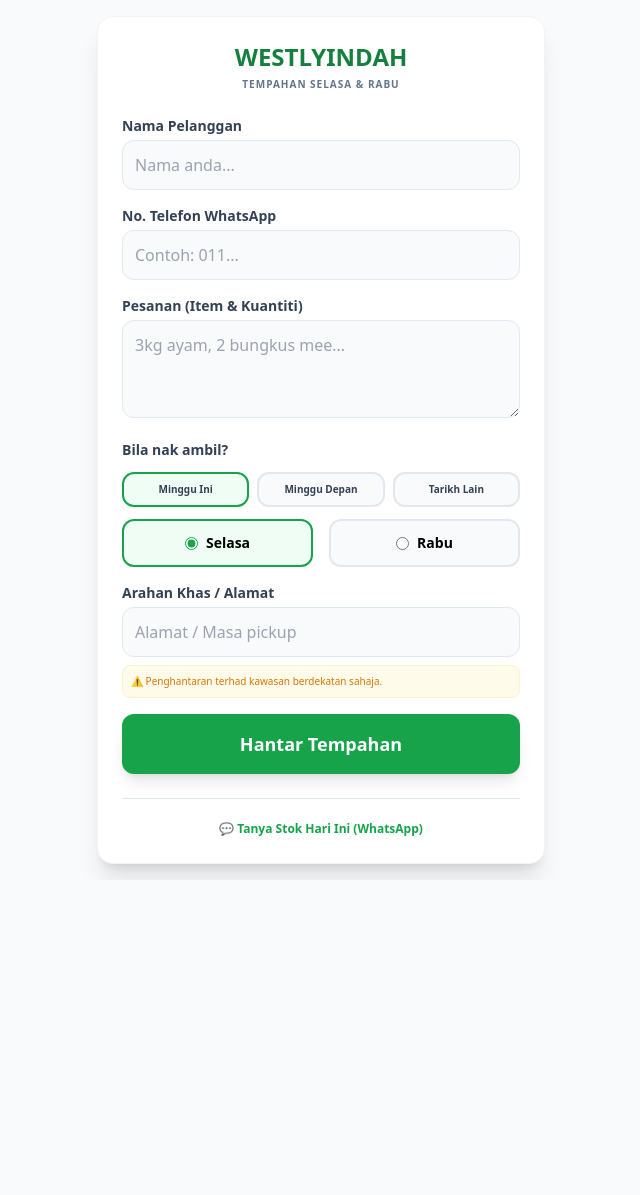
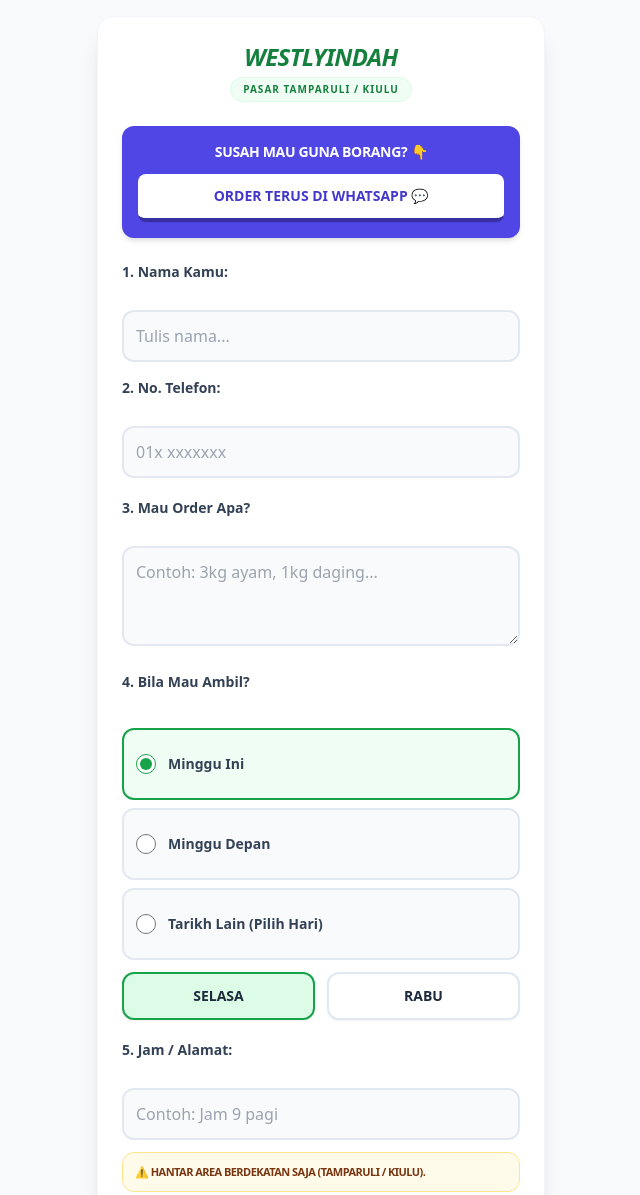
Before and after one commit to limbaiwindah/westlyindah-ordering, a plain HTML site: page index.html in a window 1280 px wide. Shown: the top 1195 px of the page, without its empty margins (319-959 px from the left). Before the commit the page ends 880 px from the top, so only its background shows below. Drawn offline with nearby package versions, Linux system fonts and the light colour scheme.

Commit message:
Update HTML for WestlyIndah ordering form

```diff
--- a/index.html
+++ b/index.html
@@ -3,103 +3,148 @@
 <head>
     <meta charset="UTF-8">
     <meta name="viewport" content="width=device-width, initial-scale=1.0">
-    <title>WestlyIndah Ordering</title>
+    <title>Tempahan WestlyIndah</title>
     <script src="https://cdn.tailwindcss.com"></script>
     <style>
-        /* Hidden by default, shown when "Tarikh Lain" is picked */
         #customDateContainer { display: none; }
+        input, button, label { min-height: 44px; }
     </style>
 </head>
 <body class="bg-slate-50 min-h-screen flex items-center justify-center p-4">
 
     <div class="w-full max-w-md bg-white rounded-2xl shadow-xl p-6 border border-slate-100">
         <div class="text-center mb-6">
-            <h1 class="text-2xl font-bold text-green-700 uppercase">WestlyIndah</h1>
-            <p class="text-[10px] text-slate-500 font-bold uppercase tracking-widest mt-1 text-center">Tempahan Selasa & Rabu</p>
+            <h1 class="text-2xl font-black text-green-700 uppercase tracking-tight italic">WestlyIndah</h1>
+            <div class="inline-block bg-green-50 text-green-700 text-[10px] font-bold px-3 py-1 rounded-full mt-1 border border-green-100 uppercase tracking-widest text-center">
+                Pasar Tamparuli / Kiulu
+            </div>
         </div>
 
-        <form id="orderForm" class="space-y-4">
+        <div class="mb-6 bg-indigo-600 rounded-xl p-4 shadow-md text-center">
+            <p class="text-white font-bold text-sm mb-3 uppercase tracking-tight">Susah Mau Guna Borang? 👇</p>
+            <a href="https://wa.me/601126860080?text=SAYA%20MAU%20ORDER%3A%0A%0ANama%3A%0ANo%20Tel%3A%0AHari%20(Selasa%2FRabu)%3A%0APesanan%3A%0ANota%3A"
+            class="inline-block w-full bg-white text-indigo-700 py-3 rounded-lg shadow-sm font-black text-sm border-b-4 border-indigo-800 active:border-b-0 active:translate-y-1 uppercase transition-all">
+                Order Terus Di WhatsApp 💬
+            </a>
+        </div>
+
+        <form id="orderForm" class="space-y-5">
             <div class="grid grid-cols-1 gap-4">
                 <div>
-                    <label class="block text-sm font-semibold text-slate-700 mb-1">Nama Pelanggan</label>
-                    <input type="text" id="name" required placeholder="Nama anda..."
-                        class="w-full p-3 bg-slate-50 border border-slate-200 rounded-xl focus:ring-2 focus:ring-green-500 outline-none transition">
+                    <label class="block text-sm font-bold text-slate-700 mb-1">1. Nama Kamu:</label>
+                    <input type="text" id="name" required placeholder="Tulis nama..."
+                        class="w-full p-3 bg-slate-50 border-2 border-slate-200 rounded-xl focus:border-green-500 outline-none text-base font-medium">
                 </div>
                 <div>
-                    <label class="block text-sm font-semibold text-slate-700 mb-1">No. Telefon WhatsApp</label>
-                    <input type="tel" id="phone" required placeholder="Contoh: 011..."
-                        class="w-full p-3 bg-slate-50 border border-slate-200 rounded-xl focus:ring-2 focus:ring-green-500 outline-none transition">
+                    <label class="block text-sm font-bold text-slate-700 mb-1">2. No. Telefon:</label>
+                    <input type="tel" id="phone" required placeholder="01x xxxxxxx"
+                        class="w-full p-3 bg-slate-50 border-2 border-slate-200 rounded-xl focus:border-green-500 outline-none text-base font-medium">
                 </div>
             </div>
 
             <div>
-                <label class="block text-sm font-semibold text-slate-700 mb-1">Pesanan (Item & Kuantiti)</label>
-                <textarea id="orderItems" rows="3" required placeholder="3kg ayam, 2 bungkus mee..."
-                    class="w-full p-3 bg-slate-50 border border-slate-200 rounded-xl focus:ring-2 focus:ring-green-500 outline-none transition"></textarea>
+                <label class="block text-sm font-bold text-slate-700 mb-1">3. Mau Order Apa?</label>
+                <textarea id="orderItems" rows="3" required placeholder="Contoh: 3kg ayam, 1kg daging..."
+                    class="w-full p-3 bg-slate-50 border-2 border-slate-200 rounded-xl focus:border-green-500 outline-none text-base font-medium"></textarea>
             </div>
 
             <div class="space-y-3">
-                <label class="block text-sm font-semibold text-slate-700">Bila nak ambil?</label>
-                <div class="grid grid-cols-3 gap-2">
-                    <label class="flex flex-col items-center justify-center p-2 bg-slate-50 border border-slate-200 rounded-xl cursor-pointer has-[:checked]:border-green-600 has-[:checked]:bg-green-50 border-2 transition text-center">
-                        <input type="radio" name="weekPick" value="Minggu Ini" checked class="hidden" onclick="toggleDate(false)">
-                        <span class="text-[10px] font-bold text-slate-700">Minggu Ini</span>
+                <label class="block text-sm font-bold text-slate-700">4. Bila Mau Ambil?</label>
+
+                <div class="grid grid-cols-1 gap-2">
+                    <label class="flex items-center p-3 bg-slate-50 border-2 border-slate-200 rounded-xl cursor-pointer has-[:checked]:border-green-600 has-[:checked]:bg-green-50 transition">
+                        <input type="radio" name="weekPick" value="Minggu Ini" checked class="w-5 h-5 accent-green-600 mr-3" onclick="toggleDate(false)">
+                        <span class="text-sm font-bold text-slate-700">Minggu Ini</span>
                     </label>
-                    <label class="flex flex-col items-center justify-center p-2 bg-slate-50 border border-slate-200 rounded-xl cursor-pointer has-[:checked]:border-green-600 has-[:checked]:bg-green-50 border-2 transition text-center">
-                        <input type="radio" name="weekPick" value="Minggu Depan" class="hidden" onclick="toggleDate(false)">
-                        <span class="text-[10px] font-bold text-slate-700">Minggu Depan</span>
+                    <label class="flex items-center p-3 bg-slate-50 border-2 border-slate-200 rounded-xl cursor-pointer has-[:checked]:border-green-600 has-[:checked]:bg-green-50 transition">
+                        <input type="radio" name="weekPick" value="Minggu Depan" class="w-5 h-5 accent-green-600 mr-3" onclick="toggleDate(false)">
+                        <span class="text-sm font-bold text-slate-700">Minggu Depan</span>
                     </label>
-                    <label class="flex flex-col items-center justify-center p-2 bg-slate-50 border border-slate-200 rounded-xl cursor-pointer has-[:checked]:border-green-600 has-[:checked]:bg-green-50 border-2 transition text-center">
-                        <input type="radio" name="weekPick" value="Custom" class="hidden" onclick="toggleDate(true)">
-                        <span class="text-[10px] font-bold text-slate-700">Tarikh Lain</span>
+                    <label class="flex items-center p-3 bg-slate-50 border-2 border-slate-200 rounded-xl cursor-pointer has-[:checked]:border-green-600 has-[:checked]:bg-green-50 transition text-left">
+                        <input type="radio" name="weekPick" value="Custom" class="w-5 h-5 accent-green-600 mr-3" onclick="toggleDate(true)">
+                        <span class="text-sm font-bold text-slate-700">Tarikh Lain (Pilih Hari)</span>
                     </label>
                 </div>
 
-                <div id="daySelector" class="grid grid-cols-2 gap-4 mt-2">
-                    <label class="flex items-center justify-center p-3 bg-slate-50 border-2 border-slate-200 rounded-xl cursor-pointer has-[:checked]:border-green-600 has-[:checked]:bg-green-50 transition">
-                        <input type="radio" name="dayPick" value="Selasa" checked class="mr-2 accent-green-600">
-                        <span class="text-sm font-bold">Selasa</span>
+                <div id="daySelector" class="flex gap-3 mt-2">
+                    <label class="flex-1 flex items-center justify-center p-3 bg-white border-2 border-slate-200 rounded-xl cursor-pointer has-[:checked]:border-green-600 has-[:checked]:bg-green-100 shadow-sm">
+                        <input type="radio" name="dayPick" value="Selasa" checked class="hidden">
+                        <span class="text-sm font-black text-slate-800 uppercase">Selasa</span>
                     </label>
-                    <label class="flex items-center justify-center p-3 bg-slate-50 border-2 border-slate-200 rounded-xl cursor-pointer has-[:checked]:border-green-600 has-[:checked]:bg-green-50 transition">
-                        <input type="radio" name="dayPick" value="Rabu" class="mr-2 accent-green-600">
-                        <span class="text-sm font-bold">Rabu</span>
+                    <label class="flex-1 flex items-center justify-center p-3 bg-white border-2 border-slate-200 rounded-xl cursor-pointer has-[:checked]:border-green-600 has-[:checked]:bg-green-100 shadow-sm">
+                        <input type="radio" name="dayPick" value="Rabu" class="hidden">
+                        <span class="text-sm font-black text-slate-800 uppercase">Rabu</span>
                     </label>
                 </div>
 
-                <div id="customDateContainer">
-                    <input type="date" id="orderDate" class="w-full p-3 bg-slate-50 border border-slate-200 rounded-xl focus:ring-2 focus:ring-green-500 outline-none">
-                    <p class="text-[9px] text-slate-400 mt-1">*Sila pilih Selasa/Rabu sahaja</p>
+                <div id="customDateContainer" class="mt-2">
+                    <input type="date" id="orderDate" class="w-full p-3 bg-white border-2 border-slate-200 rounded-xl text-sm font-bold">
+                    <p class="text-[10px] text-red-600 mt-1 font-bold italic">! Tolong pilih hari Selasa atau Rabu saja.</p>
                 </div>
             </div>
 
             <div>
-                <label class="block text-sm font-semibold text-slate-700 mb-1">Arahan Khas / Alamat</label>
-                <input type="text" id="details" placeholder="Alamat / Masa pickup" class="w-full p-3 bg-slate-50 border border-slate-200 rounded-xl outline-none">
-                <div class="mt-2 text-[10px] text-amber-600 bg-amber-50 p-2 rounded-lg border border-amber-100 font-medium">
-                    ⚠️ Penghantaran terhad kawasan berdekatan sahaja.
+                <label class="block text-sm font-bold text-slate-700 mb-1">5. Jam / Alamat:</label>
+                <input type="text" id="details" placeholder="Contoh: Jam 9 pagi"
+                    class="w-full p-3 bg-slate-50 border-2 border-slate-200 rounded-xl text-base font-medium">
+                <div class="mt-3 text-[11px] text-amber-900 bg-amber-50 p-3 rounded-xl border border-amber-200 font-bold leading-tight uppercase tracking-tighter">
+                    ⚠️ Hantar area berdekatan saja (Tamparuli / Kiulu).
                 </div>
             </div>
 
-            <button type="submit" id="submitBtn" class="w-full bg-green-600 hover:bg-green-700 text-white font-bold py-4 rounded-xl shadow-lg transition duration-200 text-lg">
-                Hantar Tempahan
+            <button type="submit" id="submitBtn" class="w-full bg-green-600 hover:bg-green-700 text-white font-black py-4 rounded-xl shadow-lg transition duration-200 text-lg border-b-4 border-green-800 active:border-b-0 active:translate-y-1 uppercase">
+                Hantar Order ✅
             </button>
         </form>
 
-        <div class="mt-6 pt-4 border-t border-slate-200 text-center">
-            <a href="https://wa.me/601125126987?text=Hi%2C%20ada%20stok%20lagi%20ke%3F" class="text-green-600 font-bold hover:underline text-xs">
-                💬 Tanya Stok Hari Ini (WhatsApp)
-            </a>
+        <div class="mt-10 pt-6 border-t border-slate-100">
+            <p class="text-[11px] text-slate-500 font-bold uppercase mb-4 tracking-widest text-center italic">
+                Mau tanya stok? Chat kami di WhatsApp:
+            </p>
+
+            <div class="grid grid-cols-1 gap-3">
+                <a href="https://wa.me/601126860080?text=Hi%20Rozitah%2C%20ada%20stok%20lagi%20ke%3F"
+                   class="flex items-center justify-between px-5 py-3 bg-white border-2 border-green-600 text-green-700 rounded-xl hover:bg-green-50 transition shadow-sm">
+                    <div class="flex flex-col">
+                        <span class="font-bold text-sm text-left">Pn. Rozitah</span>
+                    </div>
+                    <span class="text-[10px] font-black uppercase bg-green-600 text-white px-2 py-1 rounded-md tracking-tighter">Chat 💬</span>
+                </a>
+
+                <a href="https://wa.me/601114172502?text=Hi%20Cik%2C%20mau%20tanya%20stok%20WestlyIndah..."
+                   class="flex items-center justify-between px-5 py-3 bg-white border-2 border-slate-200 text-slate-600 rounded-xl hover:bg-slate-50 transition shadow-sm">
+                    <div class="flex flex-col text-left">
+                        <span class="font-bold text-sm">En. Limbai</span>
+                    </div>
+                    <span class="text-[10px] font-black uppercase border border-slate-300 px-2 py-1 rounded-md text-slate-400">Chat 💬</span>
+                </a>
+            </div>
+
+            <div class="mt-10 text-center">
+                <p class="text-[10px] text-slate-400 font-bold uppercase tracking-[0.2em]">
+                    Sistem Pesanan Digital
+                </p>
+                <p class="text-[12px] text-slate-600 mt-1 italic font-medium">
+                    Built with gratitude by the Limbai family's daughter ✨
+                </p>
+                <p class="text-[10px] text-green-600 font-black mt-3 tracking-widest uppercase">
+                    WESTLYINDAH • 2026
+                </p>
+            </div>
         </div>
+
     </div>
 
     <script>
         const scriptURL = 'https://script.google.com/macros/s/AKfycbwfxU-fVV5RpyVCWwWI8lKPx5nJzRWHorWojN1YjENz6O3KGVIQ-YZQNlDJyeFc1rugcA/exec';
-        const phoneNumber = '601125126987';
+        const phoneNumber = '601126860080'; // Main order goes to Rozitah
 
-        // Toggle visibility of Date Picker
         function toggleDate(showCustom) {
             document.getElementById('customDateContainer').style.display = showCustom ? 'block' : 'none';
-            document.getElementById('daySelector').style.display = showCustom ? 'none' : 'grid';
+            document.getElementById('daySelector').style.display = showCustom ? 'none' : 'flex';
+            if(showCustom) {
+                document.getElementById('orderDate').setAttribute('min', new Date().toISOString().split('T')[0]);
+            }
         }
 
         const form = document.getElementById('orderForm');
@@ -108,21 +153,27 @@
         form.addEventListener('submit', e => {
             e.preventDefault();
             btn.disabled = true;
-            btn.innerText = "Sila tunggu...";
+            btn.innerText = "TENGAH HANTAR...";
 
             const weekType = document.querySelector('input[name="weekPick"]:checked').value;
             let finalDate = "";
 
             if (weekType === "Custom") {
-                finalDate = document.getElementById('orderDate').value;
-                // Simple validation for Tue/Wed
-                const day = new Date(finalDate).getUTCDay();
-                if (day !== 2 && day !== 3) {
-                    alert("Sila pilih hari Selasa atau Rabu sahaja.");
+                const customVal = document.getElementById('orderDate').value;
+                if (!customVal) {
+                    alert("Tolong pilih tarikh!");
                     btn.disabled = false;
-                    btn.innerText = "Hantar Tempahan";
+                    btn.innerText = "Hantar Order ✅";
                     return;
                 }
+                const day = new Date(customVal).getUTCDay();
+                if (day !== 2 && day !== 3) {
+                    alert("Bah! Tolong pilih hari Selasa atau Rabu saja.");
+                    btn.disabled = false;
+                    btn.innerText = "Hantar Order ✅";
+                    return;
+                }
+                finalDate = customVal;
             } else {
                 const dayName = document.querySelector('input[name="dayPick"]:checked').value;
                 finalDate = `${weekType} (${dayName})`;
@@ -139,7 +190,7 @@
             fetch(scriptURL, { method: 'POST', body: JSON.stringify(payload) })
                 .then(() => {
                     const now = new Date().toLocaleString('ms-MY');
-                    const msg = `*TEMPAHAN BARU (SISTEM)*\n` +
+                    const msg = `*TEMPAHAN BARU (BORANG)*\n` +
                                 `--------------------------\n` +
                                 `*Nama:* ${payload.name}\n` +
                                 `*No Tel:* ${payload.phone}\n` +
@@ -152,9 +203,9 @@
                     window.location.href = `https://wa.me/${phoneNumber}?text=${encodeURIComponent(msg)}`;
                 })
                 .catch(error => {
-                    alert('Ralat! Cuba lagi.');
+                    alert('Internet ada masalah! Cuba lagi ah.');
                     btn.disabled = false;
-                    btn.innerText = "Hantar Lagi";
+                    btn.innerText = "Hantar Order ✅";
                 });
         });
     </script>
```
